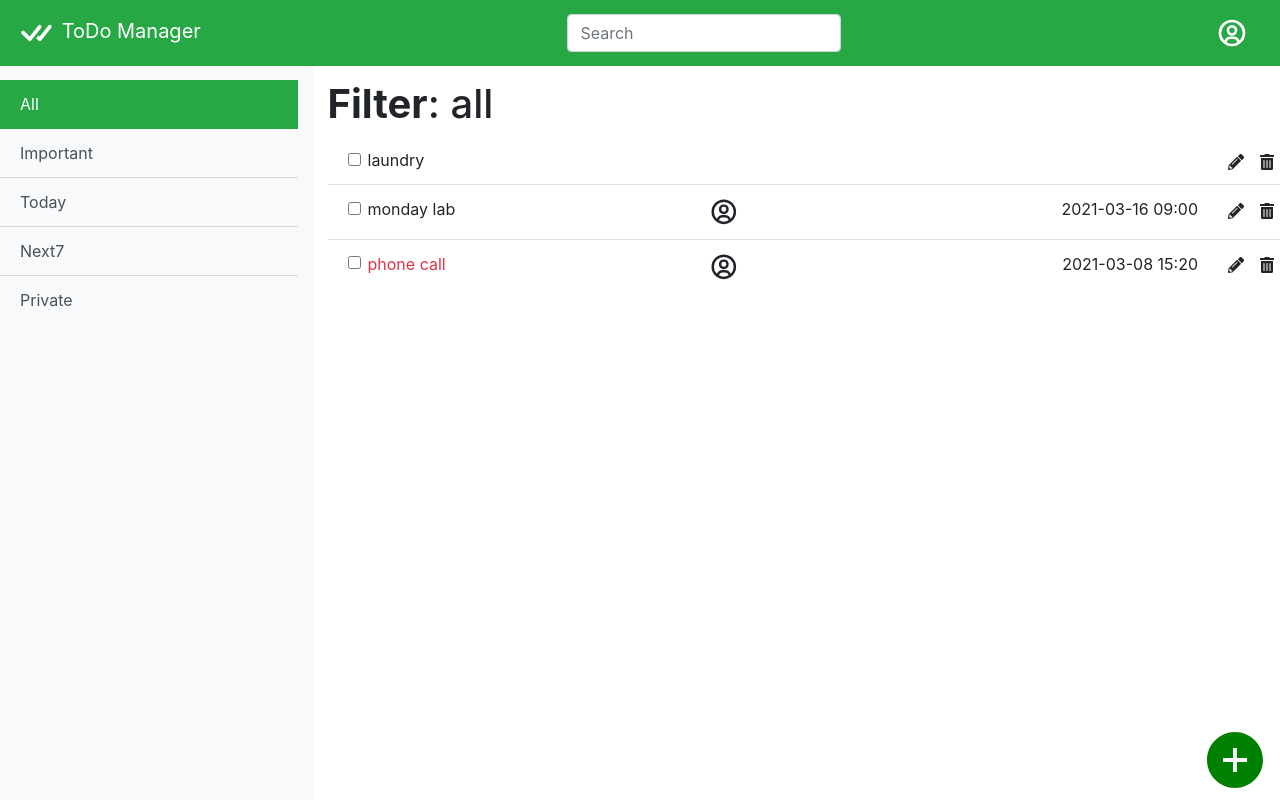
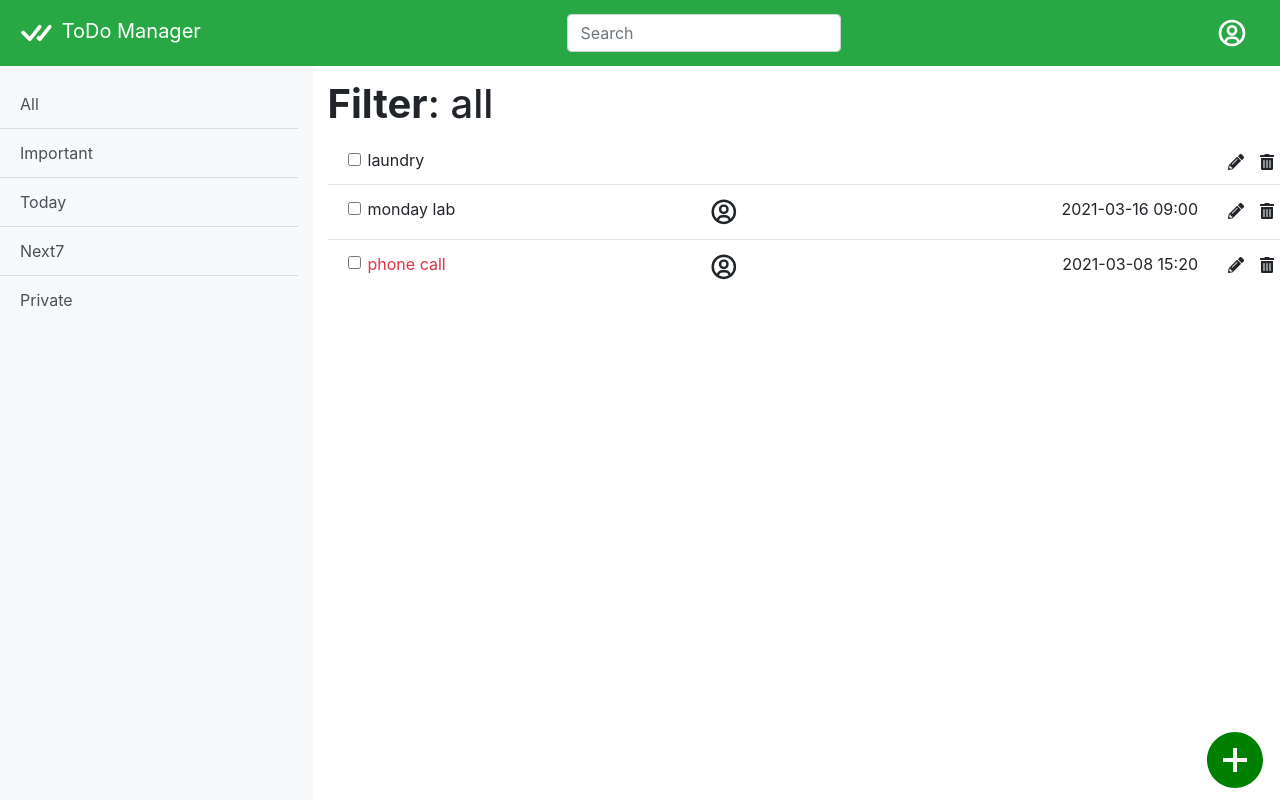
Before and after one commit to tndevelop/Website-TaskList, a React (Create React App) app in the folder biglab1/: page / in a window 1280 px wide. Built offline with nearby package versions, Linux system fonts and the light colour scheme.

Commit message:
aggiunte ad App.css e Myside.js
aggiunte ad App.css e Myside.js

```diff
--- a/biglab1/src/App.css
+++ b/biglab1/src/App.css
@@ -61,3 +61,7 @@
   margin: 0 1.5rem 1.5rem 0;
   border-radius: 50%;
 }
+
+.sidebar-left-padding {
+  padding-left: 2rem;
+}
--- a/biglab1/src/components/MySide.js
+++ b/biglab1/src/components/MySide.js
@@ -1,18 +1,13 @@
 import { ListGroup } from "react-bootstrap";
-import { useState } from 'react';
 
 function ListGroupContainer(props) {
 
-    const [selectedItem, setSelectedItem] = useState(0);
-
-    const chooseFilter = (index) => setSelectedItem(index);
-
-
+    const chooseFilter = (name) => props.setSelectedItemApp(name);
     return (
         <ListGroup variant="flush">
             {
                 props.names.map(
-                    (name, index) => <ItemSide name={name} index={index} key={index} selected={index === selectedItem} choose={chooseFilter}/>
+                    (name, index) => <ItemSide name={name} index={index} key={index} selected={name === props.selectedItem} choose={chooseFilter}/>
 
                 )
             }
@@ -32,7 +27,7 @@ function ItemSide(props){
     }
     else {
         return (
-            <ListGroup.Item action  href={"#" + props.name} onClick={() => props.choose(props.index)}>{props.name}</ListGroup.Item>
+            <ListGroup.Item action  href={"#" + props.name} onClick={() => props.choose(props.name)}>{props.name}</ListGroup.Item>
         );
     }
 }
```
